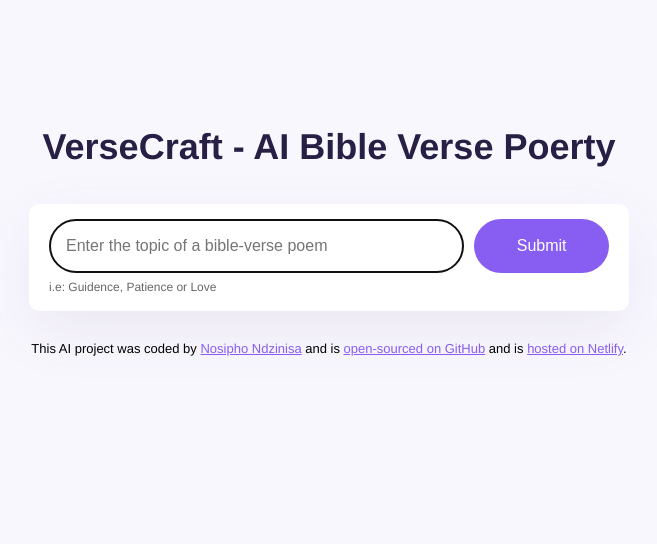
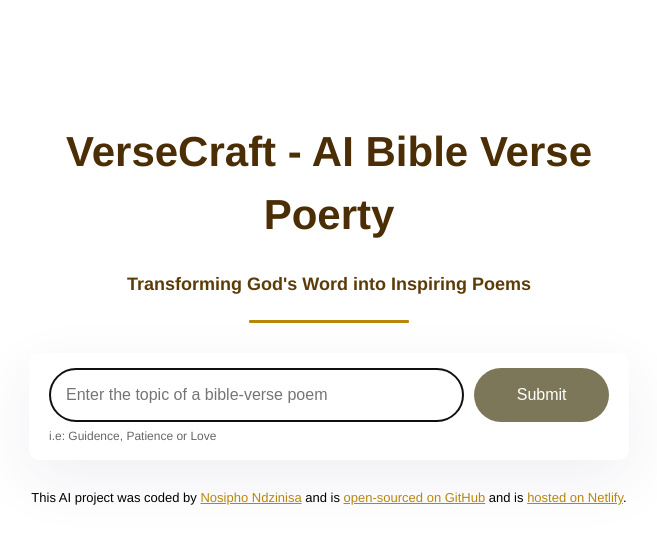
Before and after one commit to NosiphoNdzinisa/bible-verse-generator, a plain HTML site: page index.html in a window 1280 px wide. Shown: the whole page, without its empty margins (311-968 px from the left). Drawn offline with nearby package versions, Linux system fonts and the light colour scheme.

Commit message:
improved the styling

```diff
--- a/index.html
+++ b/index.html
@@ -12,6 +12,8 @@
     <div class="container">
       <header>
         <h1>VerseCraft - AI Bible Verse Poerty</h1>
+        <h2>Transforming God's Word into Inspiring Poems</h2>
+        <div class="divider"></div>
       </header>
 
       <main>
--- a/src/style.css
+++ b/src/style.css
@@ -1,11 +1,11 @@
 
 body {
-  background-color: #f9f7fe;
+  background-color: linear-gradient(135deg, #fceabb 0%, #f8b500 100%) ;
   font-family: Helvetica, Arial, sans-serif;
 }
 
 a {
-  color: #885df1;
+  color: #b8860b;
 }
 
 .container {
@@ -20,9 +20,24 @@ header {
 h1 {
   text-align: center;
   font-weight: 800;
-  font-size: 36px;
+  font-size: 42px;
   line-height: 1.5;
-  color: #272044;
+  color: #4b2e05;
+}
+
+h2 {
+  text-align: center;
+  font-size: 18px;
+  color: #5c3d09;
+  margin-bottom: 25px;
+}
+
+.divider {
+  width: 160px;
+  height: 3px;
+  background-color: #b8860b;
+  margin: 5px auto 15px;
+  border-radius: 1px;
 }
 
 .form-container {
@@ -56,7 +71,7 @@ form {
 
 .submit-button {
   margin-left: 10px;
-  background: #885df1;
+  background: #382e03a6;
   color: white;
   border: none;
   width: 150px;
```
